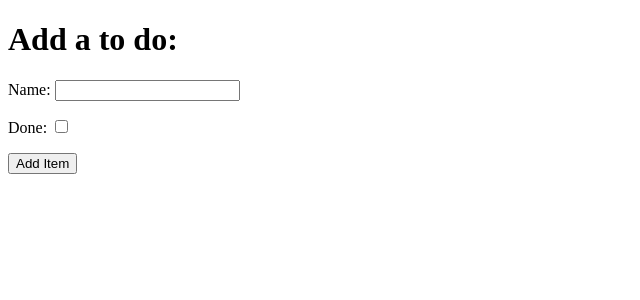
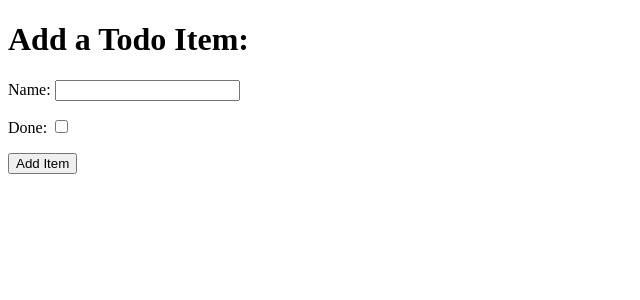
Before and after one commit to randyaajr/django_first-mini-project, a Django app: page /add in a window 1280 px wide. Shown: the top 300 px of the page, without its empty margins (0-640 px from the left). Run offline with Django 3.2, Linux system fonts and the light colour scheme.

Commit message:
Cleaned up page title

```diff
--- a/todo/templates/todo/add_item.html
+++ b/todo/templates/todo/add_item.html
@@ -6,7 +6,7 @@
     <title>Document</title>
 </head>
 <body>
-    <h1>Add a to do:</h1>
+    <h1>Add a Todo Item:</h1>
 
     <form method="POST" action="add">
         {% csrf_token %}
```
